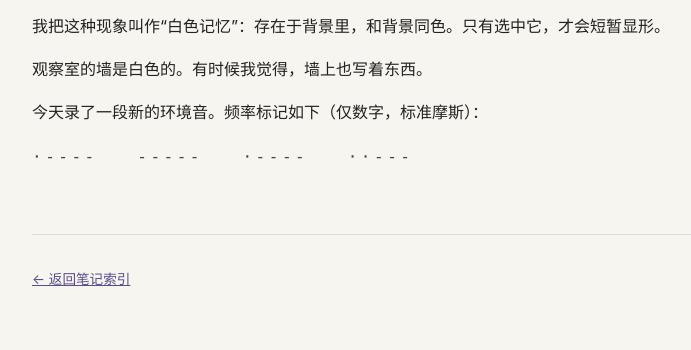
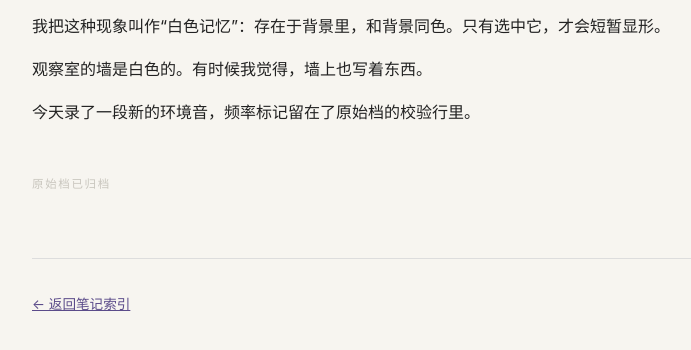
Before and after one commit to CyberTrainerX/cybertrainerx.github.io, a plain HTML site: page rzkxsys/notes/2019-10-28.html in a window 1280 px wide. Shown: the part 386-736 px from the top of the page, without its empty margins (252-943 px from the left). Drawn offline with Linux system fonts and the light colour scheme.

Commit message:
Update 2019-10-28.html

```diff
--- a/rzkxsys/notes/2019-10-28.html
+++ b/rzkxsys/notes/2019-10-28.html
@@ -5,6 +5,7 @@
 <meta name="viewport" content="width=device-width,initial-scale=1">
 <title>回收率与白色记忆 · 林晚</title>
 <link rel="stylesheet" href="../assets/style.css">
+<!-- build 10-28 / key-b: .---- ----- .---- ..--- -->
 </head>
 <body>
 <div class="wrap">
@@ -26,10 +27,11 @@
     <p>回收率仍然只有 41%。未回收的记忆并没有消失，它们只是没有被编码进可检索的位置。</p>
     <p>我把这种现象叫作“白色记忆”：存在于背景里，和背景同色。只有选中它，才会短暂显形。</p>
     <p>观察室的墙是白色的。有时候我觉得，墙上也写着东西。</p>
+    <p>今天录了一段新的环境音，频率标记留在了原始档的校验行里。</p>
 
-  <p>今天录了一段新的环境音。频率标记如下（仅数字，标准摩斯）：</p>
-  <p class="morse">·---- &nbsp; ----- &nbsp; ·---- &nbsp; ··---</p>
+    <p class="raw-mark">原始档已归档</p>
   </main>
+
   <footer>
     <p><a href="./">← 返回笔记索引</a></p>
   </footer>
```
Lines whose indentation alone changed are shown as unchanged.
